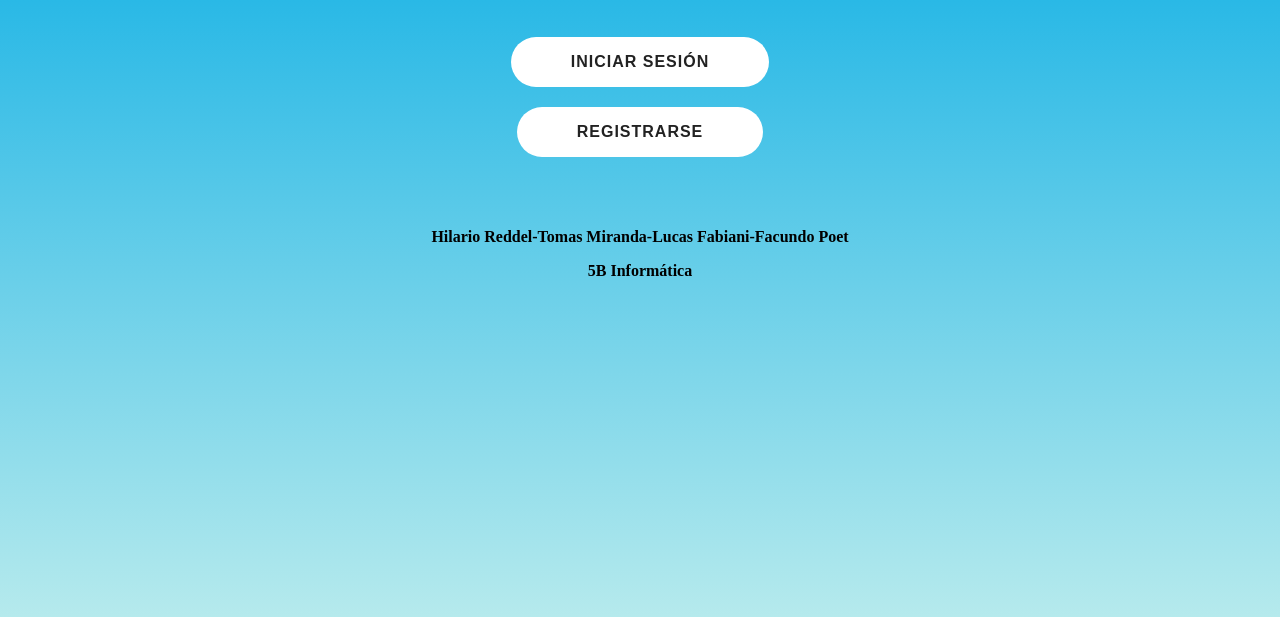
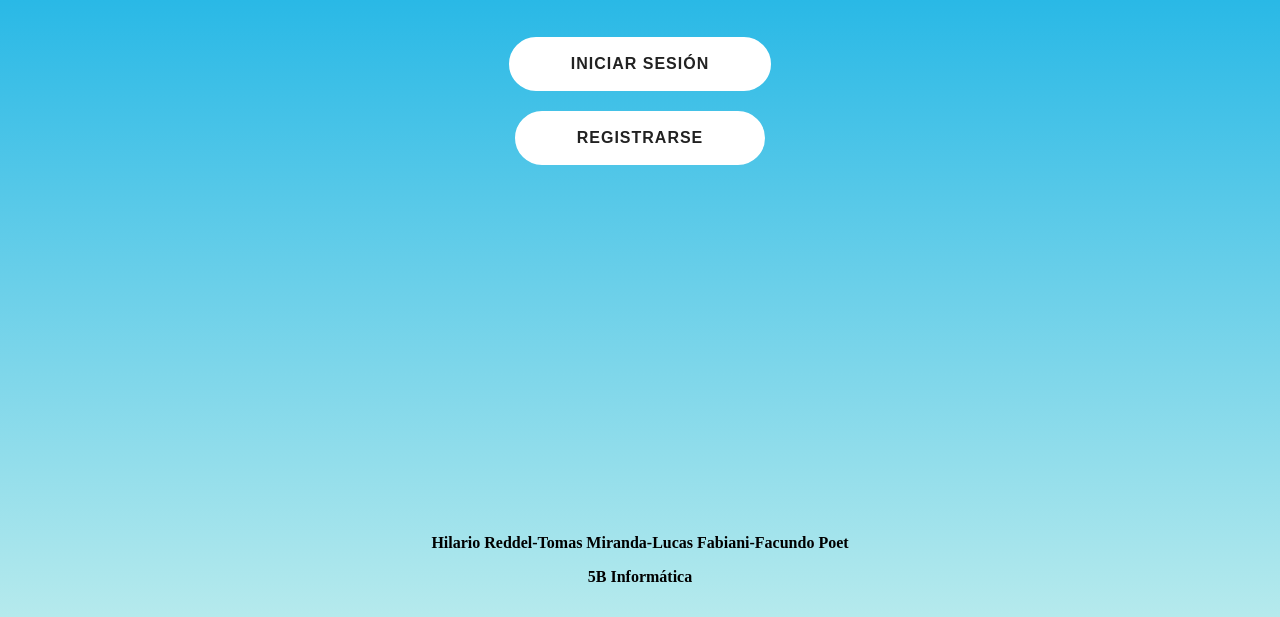
Before and after one commit to PioIX/2026_TPIN1_G17, a plain HTML site: page Frontend/index.html in a window 1280 px wide. Shown: the part 183-800 px from the top of the page. Drawn offline with Linux system fonts and the light colour scheme.

Commit message:
arregle el css

```diff
--- a/Frontend/styles/styles.css
+++ b/Frontend/styles/styles.css
@@ -12,12 +12,13 @@ min-height: 100vh;
     align-items: center;
     min-height: 100vh;
     width: 100%;
+    justify-content: space-between;
 }
 button,
 .botonindex,
 .btn-blanco {
     padding: 16px 60px;
-    border: none;
+    border: 2px solid #ffffff;
     border-radius: 50px;
     background: #ffffff;
     color: #222;
@@ -25,14 +26,16 @@ button,
     font-weight: 700;
     cursor: pointer;
     letter-spacing: 1px;
-    transition: background 0.2s, transform 0.1s;
+    transition: all 0.3s ease;
 }
 
 button:hover,
 .botonindex:hover,
 .btn-blanco:hover {
-    background: #e0f0ff;
-    transform: scale(1.03);
+    background: #ffffff;
+    border-color: #FFD700;
+    transform: scale(1.05);
+    box-shadow: 0 0 12px rgba(255, 215, 0, 0.5);
 }
 
 .botonindex {
@@ -113,7 +116,7 @@ main {
 }
 
 .pie-creditos {
-    margin-top: 40px;
+    margin-top: auto;
     text-align: center;
     padding: 15px;
     width: 100%;
@@ -200,21 +203,3 @@ main {
     gap: 20px;
     margin-bottom: 20px;
 }
-
-.btn-blanco {
-    padding: 16px 60px;
-    border: none;
-    border-radius: 50px;
-    background: #ffffff;
-    color: #222;
-    font-size: 1rem;
-    font-weight: 700;
-    cursor: pointer;
-    letter-spacing: 1px;
-    transition: background 0.2s, transform 0.1s;
-}
-
-.btn-blanco:hover {
-    background: #e0f0ff;
-    transform: scale(1.03);
-}
```
